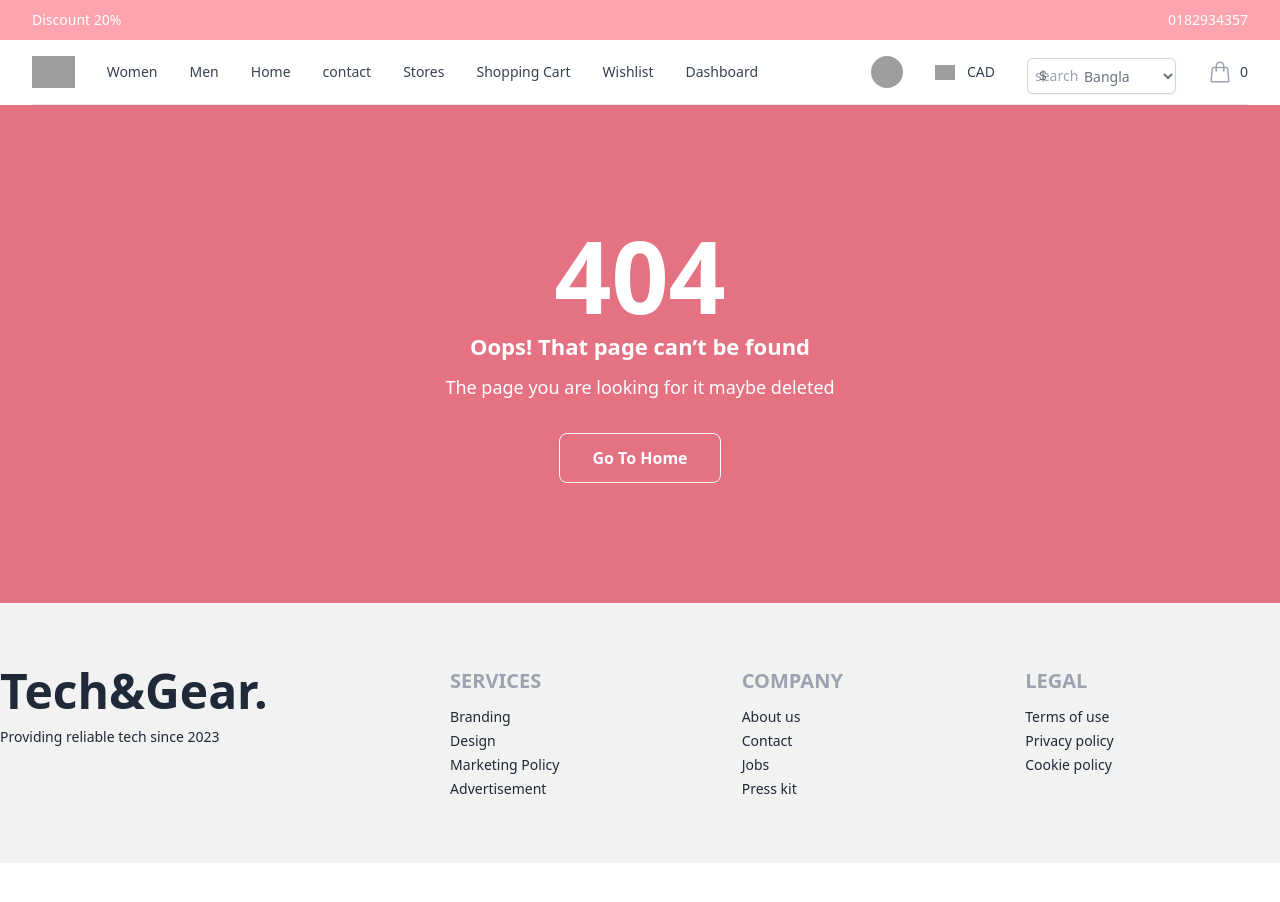
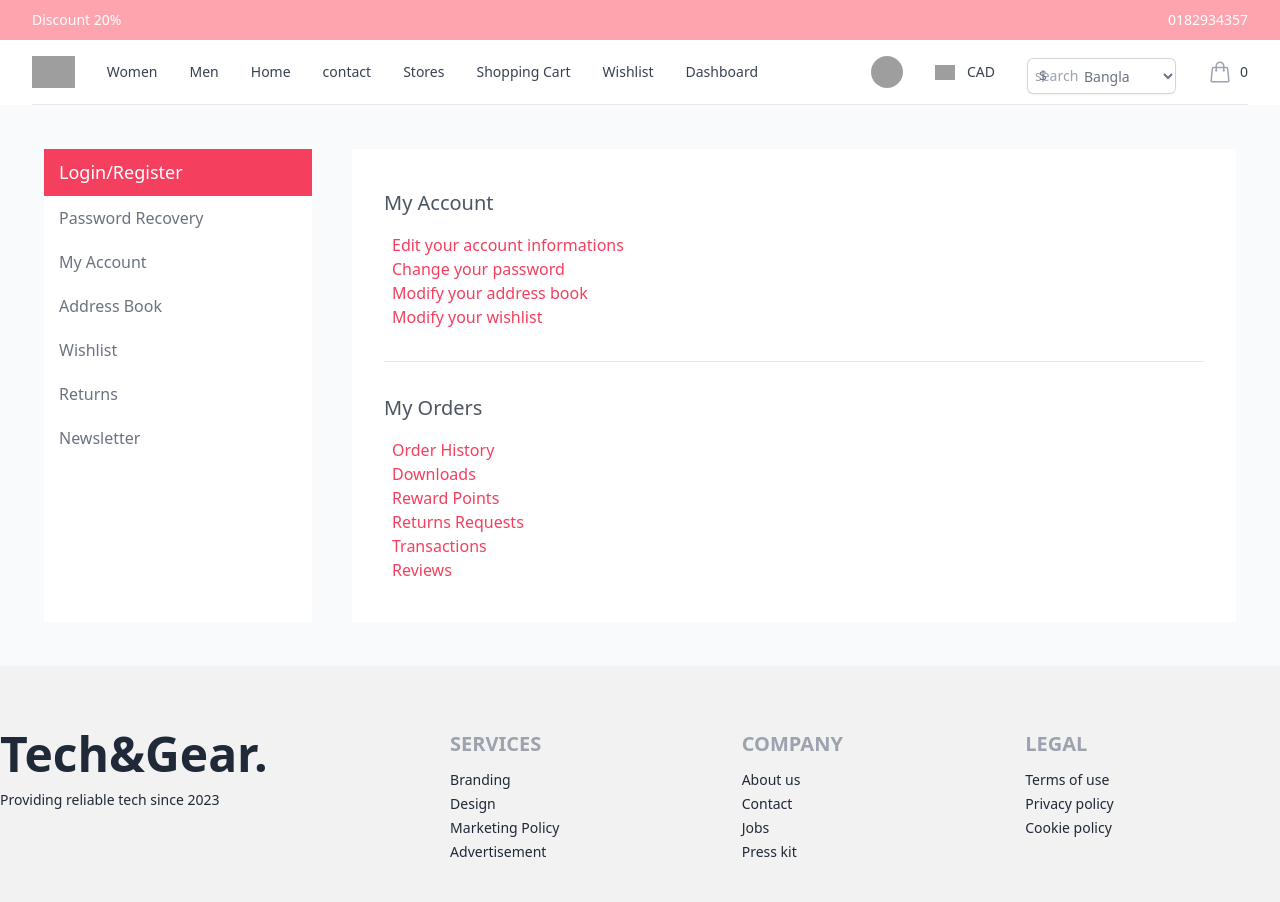
Before and after one commit to Mostafizur-Pro/tech-gear-main, a Next.js app: page /dashboard in a window 1280 px wide. Before the commit this address had no page. Shown: the top 902 px of the page. Before the commit the page ends 863 px from the top, so only its background shows below. Built offline with nearby package versions, Linux system fonts and the light colour scheme; grey boxes are pictures that could not be loaded.

Commit message:
dashboard add

```diff
--- /dev/null
+++ b/src/pages/dashboard/index.tsx
@@ -0,0 +1,48 @@
+import React from 'react';
+
+const index = () => {
+    return (
+        <div className='bg-gray-50'>
+            <div className='p-8 sm:grid grid-cols-4 gap-4 bg-gray-50 '>
+                <div className="col-span-1 bg-white m-3 ">
+                    <ul className="">
+                        <li className="active px-[15px] py-[10px] bg-rose-500 font-medium text-[18px] text-white"><a href="#">Login/Register</a></li>
+                        <li className='px-[15px] py-[10px] font-medium text-gray-500 text-[16px] '><a href="#">Password Recovery</a></li>
+                        <li className='px-[15px] py-[10px] font-medium text-gray-500 text-[16px]'><a href="#">My Account</a></li>
+                        <li className='px-[15px] py-[10px] font-medium text-gray-500 text-[16px]'><a href="#">Address Book</a></li>
+                        <li className='px-[15px] py-[10px] font-medium text-gray-500 text-[16px]'><a href="#">Wishlist</a></li>
+                        <li className='px-[15px] py-[10px] font-medium text-gray-500 text-[16px]'><a href="#">Returns</a></li>
+                        <li className='px-[15px] py-[10px] font-medium text-gray-500 text-[16px]'><a href="#">Newsletter</a></li>
+                    </ul>
+                </div>
+                <div className="col-span-3 bg-white m-3">
+                    <div className="py-2">
+                        <div className="well bg-white m-8 ">
+                            <h6 className="text-xl text-gray-600 text-uppercase ">My Account</h6>
+                            <ul className='text-rose-500 font-[14px] font-medium ms-2 mt-4'>
+                                <li><a href="#">Edit your account informations</a></li>
+                                <li><a href="#">Change your password</a></li>
+                                <li><a href="#">Modify your address book</a></li>
+                                <li><a href="#">Modify your wishlist</a></li>
+                            </ul>
+
+                            <hr className='my-8' />
+
+                            <h6 className="text-xl text-gray-600 text-uppercase">My Orders</h6>
+                            <ul className='text-rose-500 font-[14px] font-medium ms-2 mt-4'>
+                                <li><a href="#">Order History</a></li>
+                                <li><a href="#">Downloads</a></li>
+                                <li><a href="#">Reward Points</a></li>
+                                <li><a href="#">Returns Requests</a></li>
+                                <li><a href="#">Transactions</a></li>
+                                <li><a href="#">Reviews</a></li>
+                            </ul>
+                        </div>
+                    </div>
+                </div>
+            </div>
+        </div>
+    );
+};
+
+export default index;
```
